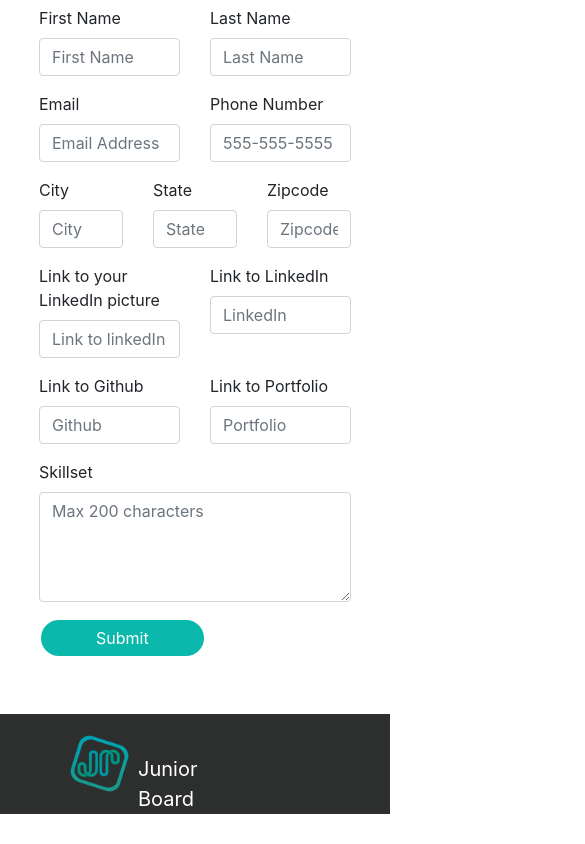
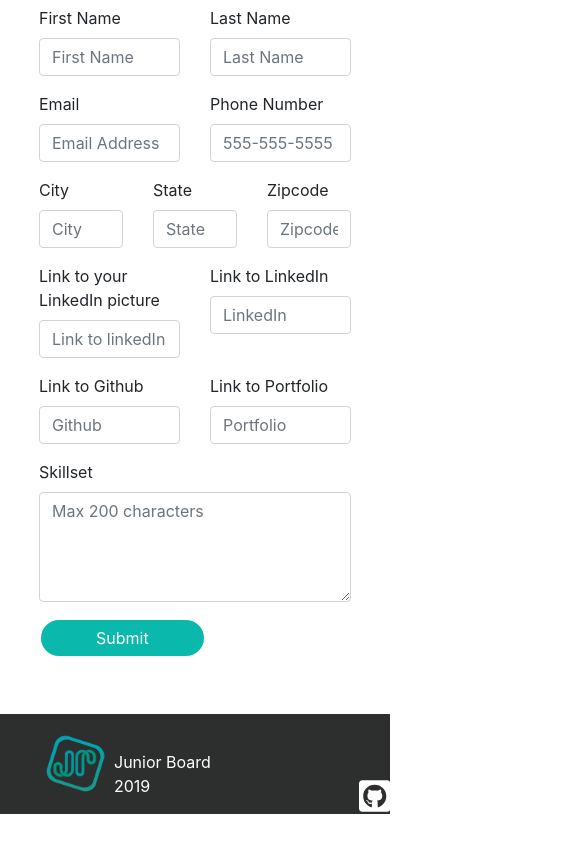
Before and after one commit to gijp-technologies/junior-board, a React (Create React App) app: page /form in a window 390 px wide. Shown: the part 402-1246 px from the top of the page, 585 px wide, since content can reach past the window. After the commit the page ends 1216 px from the top, so only its background shows below. Built offline with nearby package versions, Linux system fonts and the light colour scheme.

Commit message:
media queries footer

```diff
--- a/src/Pages/style.css
+++ b/src/Pages/style.css
@@ -1,7 +1,4 @@
-.Main {
-    /* padding-left: 5%;
-    padding-right: 5%; */
-}
+
 .form-nav{
     background-repeat: no-repeat;
     background-attachment: fixed;
@@ -10,10 +7,6 @@
     z-index: -5 !important;
     top: 0 !important;
     /* margin-bottom: 100px; */
-}
-.form-area {
-    /* background: rgb(93, 218, 241);
-    background: linear-gradient(148deg, rgba(93, 218, 241, 1) 0%, rgba(31, 204, 147, 1) 100%); */
 }
 
 .form {
@@ -47,14 +40,12 @@
     font-size: 16px !important;
 }
 
-
 .about-area{
     padding-left: 200px;
     position: absolute;
 }
 .about-header{
     position: absolute;
-    /* font-size: 25px; */
     width: 570px;
     height: 160px;
     margin-top: 55px;
--- a/src/components/Cards/Style.css
+++ b/src/components/Cards/Style.css
@@ -25,9 +25,7 @@
     -moz-box-shadow: 0px 0px 15px -4px rgba(0,0,0,0.36);
     box-shadow: 0px 0px 15px -4px rgba(0,0,0,0.36);
 }
-.card-info{
-    /* margin-top: 5px; */
-}
+
 .junior-name{
     font-size: 22px;
 }
--- a/src/components/Footer/Style.css
+++ b/src/components/Footer/Style.css
@@ -1,8 +1,6 @@
 .footer{
     display: flex;
-    /* position:absolute;
     bottom:0 !important;
-    width: 100%; */
     background-color: rgb(45, 46, 46);
     color: white;
     height: 100px;
@@ -13,11 +11,6 @@
 .footer-image{
     width: 60px;
     height: 60px;
-    /* display: flex; */
-    /* align-items: center; */
-    /* justify-content: center; */
-    /* margin-bottom: 10px;
-    margin-left: 100px; */
 }
 
 .footer-text{
@@ -36,3 +29,31 @@
 .icons-area{
     margin-left: 950px;
 }
+
+@media only screen and (min-width: 320px) and (max-width: 568px) {
+    .footer{
+        display: flex;
+        bottom:0 !important;
+        background-color: rgb(45, 46, 46);
+        color: white;
+        height: 100px;
+        /* margin-top: 40px; */
+        /* padding-top: 20px;
+        padding-left: 70px; */
+    }
+    .footer-image{
+        width: 60px;
+        height: 60px;
+        margin-left: -24px;
+    }
+    .footer-text{
+        margin-top: 16px;
+        font-size: 16px;
+        /* padding-right: 30px; */
+        padding-left: 8px;
+    }
+    .icons-area{
+        margin-left: 2px;
+    }
+
+}
```
